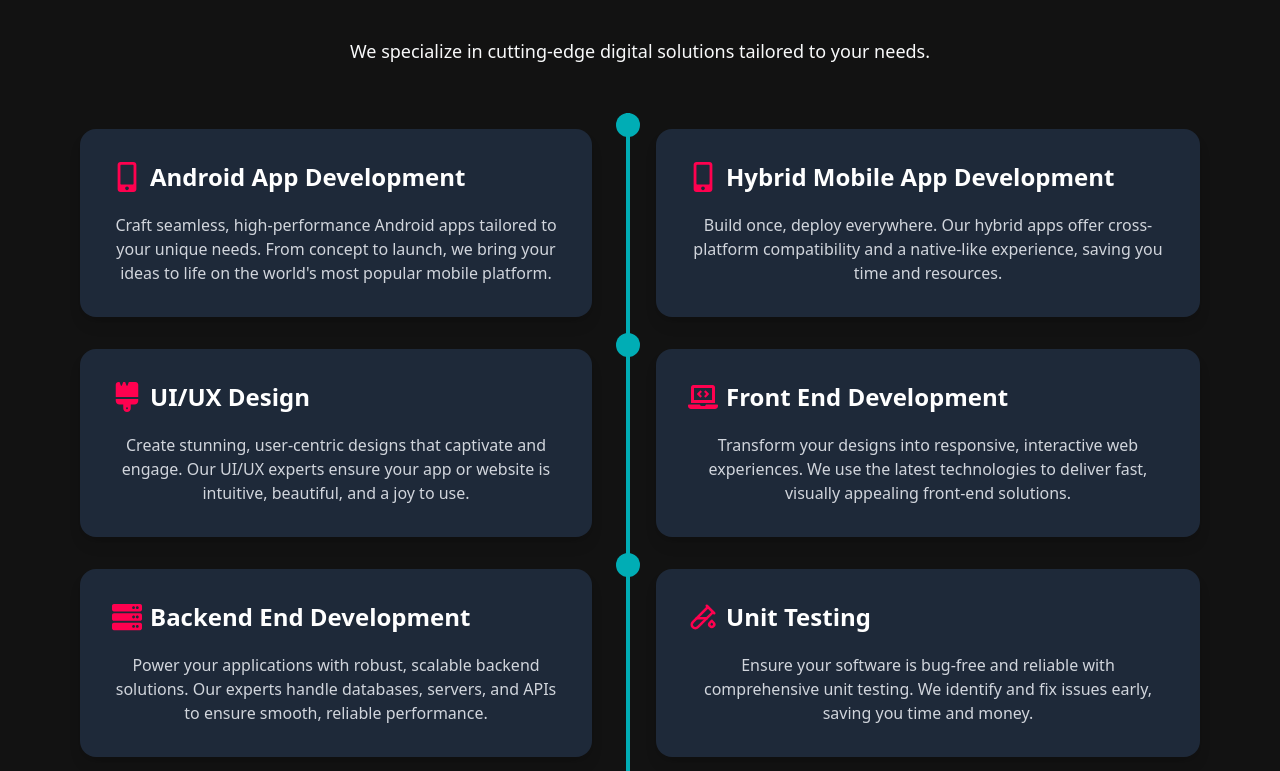
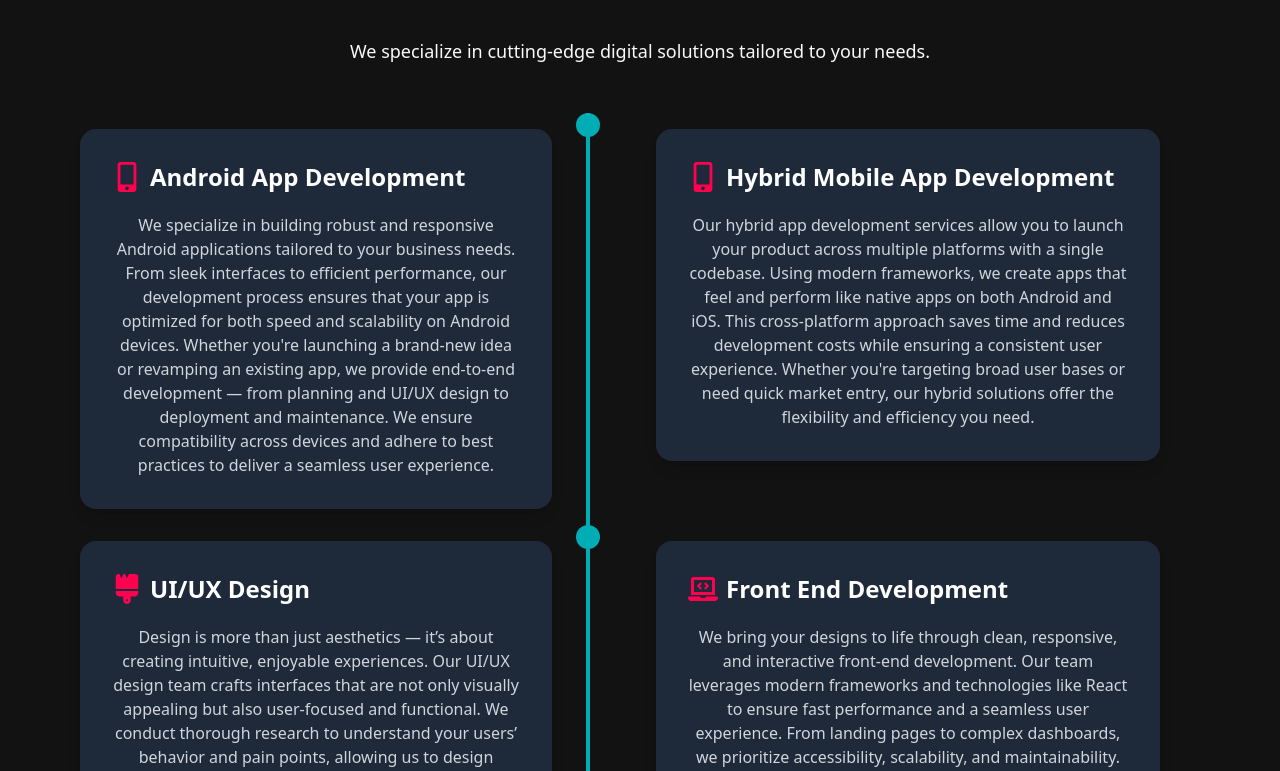
Before and after one commit to FENTON11/Innovexa, a React (Vite) app in the folder Client/: page / in a window 1280 px wide. Shown: the part 987-1758 px from the top of the page. Built offline with nearby package versions, Linux system fonts and the light colour scheme.

Commit message:
change services description

```diff
--- a/Client/src/components/Services.jsx
+++ b/Client/src/components/Services.jsx
@@ -38,6 +38,7 @@ function Services() {
                 </div>
                 <div className=' absolute h-full z-50 bg-primary w-[.2rem] cursor-pointer group-hover:bg-highlight'></div>
               </div>
+              <div className='flex-1 p-4 hidden md:block' />
             </div>
           ))}
         </div>
--- a/Client/src/data/index.js
+++ b/Client/src/data/index.js
@@ -183,56 +183,64 @@ export const services = [
     id: 1,
     icon: FaMobileAlt,
     title: "Android App Development",
-    description:
-      "Craft seamless, high-performance Android apps tailored to your unique needs. From concept to launch, we bring your ideas to life on the world's most popular mobile platform.",
+    description: `We specialize in building robust and responsive Android applications tailored to your business needs. From sleek interfaces to efficient performance, our development process ensures that your app is optimized for both speed and scalability on Android devices.
+
+Whether you're launching a brand-new idea or revamping an existing app, we provide end-to-end development — from planning and UI/UX design to deployment and maintenance. We ensure compatibility across devices and adhere to best practices to deliver a seamless user experience.`,
   },
   {
     id: 2,
     icon: FaMobileAlt,
     title: "Hybrid Mobile App Development",
-    description:
-      "Build once, deploy everywhere. Our hybrid apps offer cross-platform compatibility and a native-like experience, saving you time and resources.",
+    description: `Our hybrid app development services allow you to launch your product across multiple platforms with a single codebase. Using modern frameworks, we create apps that feel and perform like native apps on both Android and iOS.
+
+This cross-platform approach saves time and reduces development costs while ensuring a consistent user experience. Whether you're targeting broad user bases or need quick market entry, our hybrid solutions offer the flexibility and efficiency you need.`,
   },
   {
     id: 3,
     icon: FaBrush,
     title: "UI/UX Design",
-    description:
-      "Create stunning, user-centric designs that captivate and engage. Our UI/UX experts ensure your app or website is intuitive, beautiful, and a joy to use.",
+    description: `Design is more than just aesthetics — it’s about creating intuitive, enjoyable experiences. Our UI/UX design team crafts interfaces that are not only visually appealing but also user-focused and functional.
+
+We conduct thorough research to understand your users’ behavior and pain points, allowing us to design wireframes and prototypes that truly connect with your audience. The result is a smooth, engaging experience that drives retention and satisfaction.`,
   },
   {
     id: 4,
     icon: FaLaptopCode,
     title: "Front End Development",
-    description:
-      "Transform your designs into responsive, interactive web experiences. We use the latest technologies to deliver fast, visually appealing front-end solutions.",
+    description: `We bring your designs to life through clean, responsive, and interactive front-end development. Our team leverages modern frameworks and technologies like React to ensure fast performance and a seamless user experience.
+
+From landing pages to complex dashboards, we prioritize accessibility, scalability, and maintainability. Whether you need animations, API integration, or component-based architecture, we deliver front-end solutions that work beautifully across devices.`,
   },
   {
     id: 5,
     icon: FaServer,
     title: "Backend End Development",
-    description:
-      "Power your applications with robust, scalable backend solutions. Our experts handle databases, servers, and APIs to ensure smooth, reliable performance.",
+    description: `A powerful backend is the foundation of any high-performing app. We build secure, scalable, and maintainable server-side solutions that handle everything from data storage to user authentication and real-time features.
+
+Whether it's RESTful APIs or complex business logic, our backend development ensures your application runs smoothly and efficiently. We use technologies like Node.js, Express, and MongoDB to provide fast and reliable infrastructure for your digital products.`,
   },
   {
     id: 6,
     icon: TbTestPipe,
     title: "Unit Testing",
-    description:
-      "Ensure your software is bug-free and reliable with comprehensive unit testing. We identify and fix issues early, saving you time and money.",
+    description: `Our unit testing services ensure that your application’s codebase remains stable, reliable, and easy to maintain. By testing components in isolation, we catch issues early in development before they become costly bugs.
+
+We use industry-standard testing frameworks and tools to automate testing processes, increase coverage, and support CI/CD workflows. This proactive approach saves time in the long run and results in more robust, error-free software.`,
   },
   {
     id: 7,
     icon: TbSeo,
     title: "SEO Optimization",
-    description:
-      "Boost your online visibility and drive organic traffic with expert SEO strategies. We optimize your content and structure to rank higher on search engines.",
+    description: `Visibility is everything in today’s digital landscape. Our SEO optimization services help your website rank higher on search engines by improving technical performance, content relevance, and keyword targeting.
+
+We conduct in-depth audits, implement on-page and off-page strategies, and continuously monitor results. Whether you're a local business or global brand, we help drive organic traffic and increase your reach online.`,
   },
   {
     id: 8,
     icon: IoMdBug,
     title: "Bug Fixing and Debugging",
-    description:
-      "Keep your software running smoothly with our expert bug fixing and debugging services. We quickly identify and resolve issues to minimize downtime.",
+    description: `Even the best software can run into issues. Our bug fixing and debugging services are designed to quickly identify, diagnose, and resolve errors in your application to keep it running smoothly.
+
+We dive into codebases to trace the root cause of issues, using advanced debugging tools and systematic analysis. Whether it’s performance hiccups or broken functionality, we ensure your software stays reliable and user-friendly.`,
   },
 ];
```
